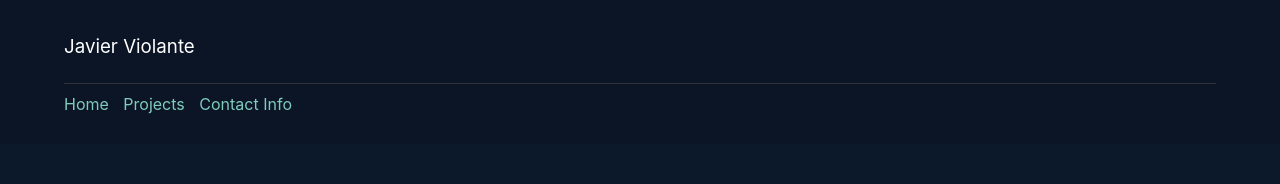
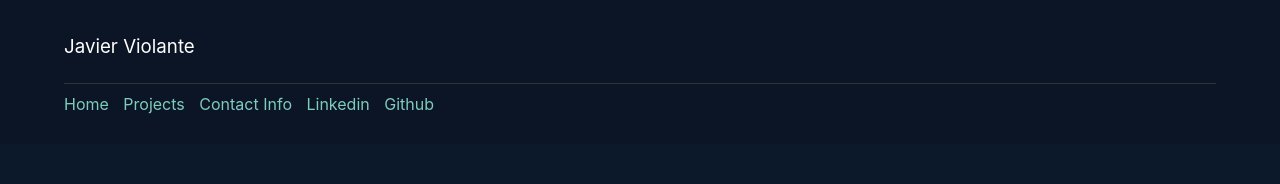
Before and after one commit to Cerestar/cerestar.github.io, a React (Create React App) app in the folder portfolio-app/: page / in a window 1280 px wide. Shown: the top 184 px of the page. Built offline with nearby package versions, Linux system fonts and the light colour scheme.

Commit message:
add nav info

```diff
--- a/portfolio-app/src/components/NavBar.js
+++ b/portfolio-app/src/components/NavBar.js
@@ -3,6 +3,9 @@ const NavBar = () => {
         {text: "Home", url: "https://cerestar.github.io/"},
         {text: "Projects", url: "#projectsDiv"},
         {text: "Contact Info", url: "#contactDiv"},
+        {text: "Linkedin", url: "https://www.linkedin.com/in/javierviolante/"},
+        {text: "Github", url: "https://github.com/Cerestar"},
+
     ]
 
     let navItems = [];
```
